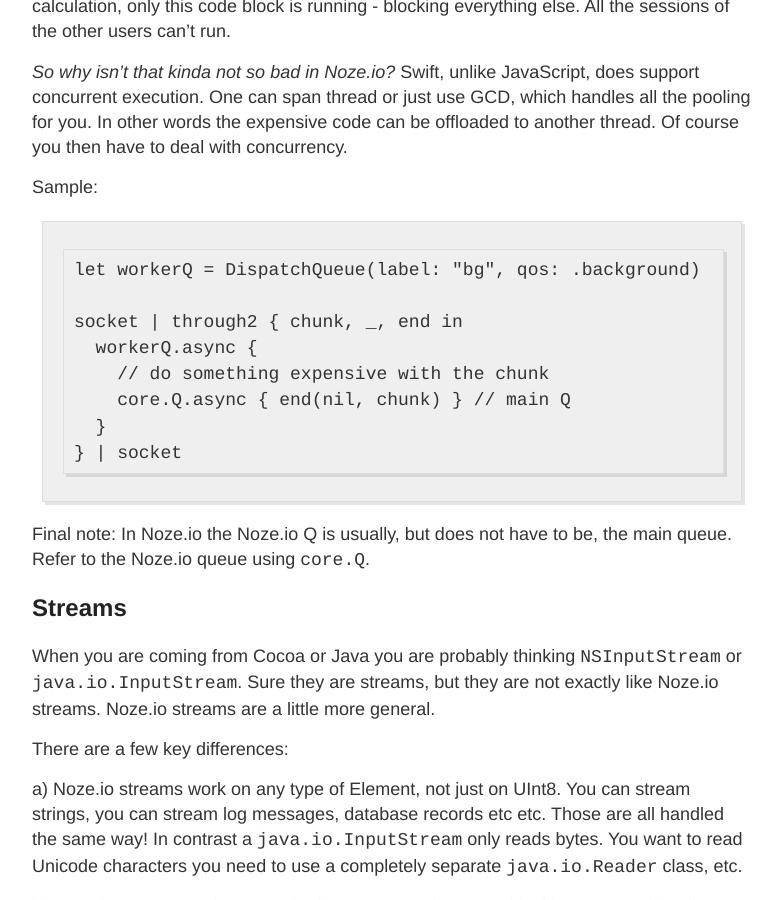
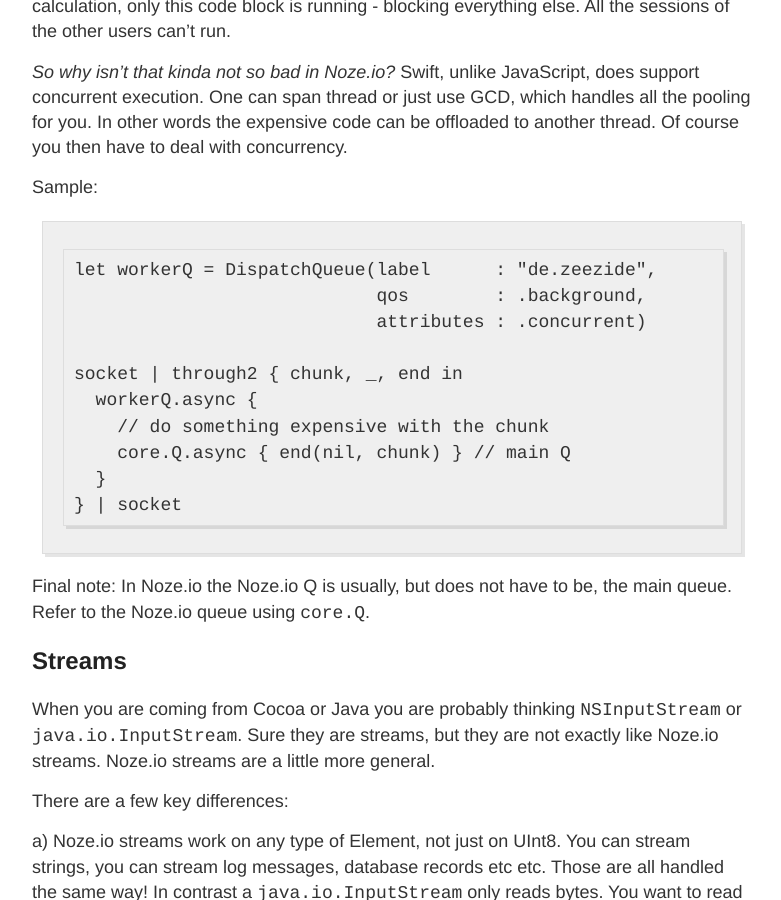
Before and after one commit to NozeIO/NozeIO.github.io, a Jekyll site: the page built from noze4nonnode.md, in a window 1280 px wide and 900 px high, scrolled down 1209 px. Shown: the whole window, without its empty margins (248-1029 px from the left). Built offline with Jekyll 4.4.1, drawn with Linux system fonts in a browser that asks for light colours; comment, search, counter and statistics services are not loaded.

Commit message:
Use a concurrent queue ;-)

```diff
--- a/noze4nonnode.md
+++ b/noze4nonnode.md
@@ -63,7 +63,9 @@
 
 Sample:
 
-    let workerQ = DispatchQueue(label: "bg", qos: .background)
+    let workerQ = DispatchQueue(label      : "de.zeezide",
+                                qos        : .background,
+                                attributes : .concurrent)
 
     socket | through2 { chunk, _, end in
       workerQ.async {
```
